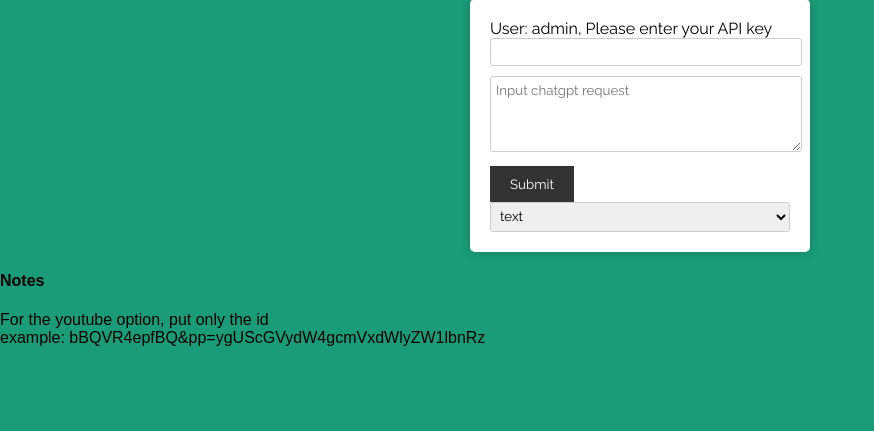
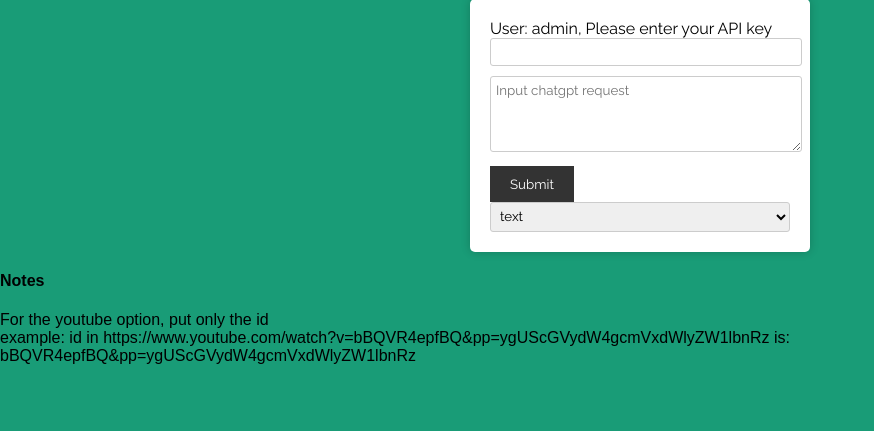
Before and after one commit to ethan-btst/cmpt276, a Flask app: page /chat in a window 1280 px wide. Shown: the part 187-618 px from the top of the page, without its empty margins (0-874 px from the left). Run offline with Flask 3, Linux system fonts and the light colour scheme; the visitor is signed in with stand-in values (Sample User, id 1).

Commit message:
updates to UI in chat.html

```diff
--- a/templates/chat.html
+++ b/templates/chat.html
@@ -53,13 +53,15 @@
             <select name="type">
                 <option value="text">text</option>
                 <option value="youtube">youtube</option>
+                <option value="article">article</option>
             </select>
         </p>
     </form>
 
     <h4>Notes</h4>
     <p>For the youtube option, put only the id <br>
-       example: bBQVR4epfBQ&pp=ygUScGVydW4gcmVxdWlyZW1lbnRz</p>
+       example: id in https://www.youtube.com/watch?v=bBQVR4epfBQ&pp=ygUScGVydW4gcmVxdWlyZW1lbnRz is: <br>
+       bBQVR4epfBQ&pp=ygUScGVydW4gcmVxdWlyZW1lbnRz</p>
 
     <script src="js/script.js"></script>
 </body>
```
